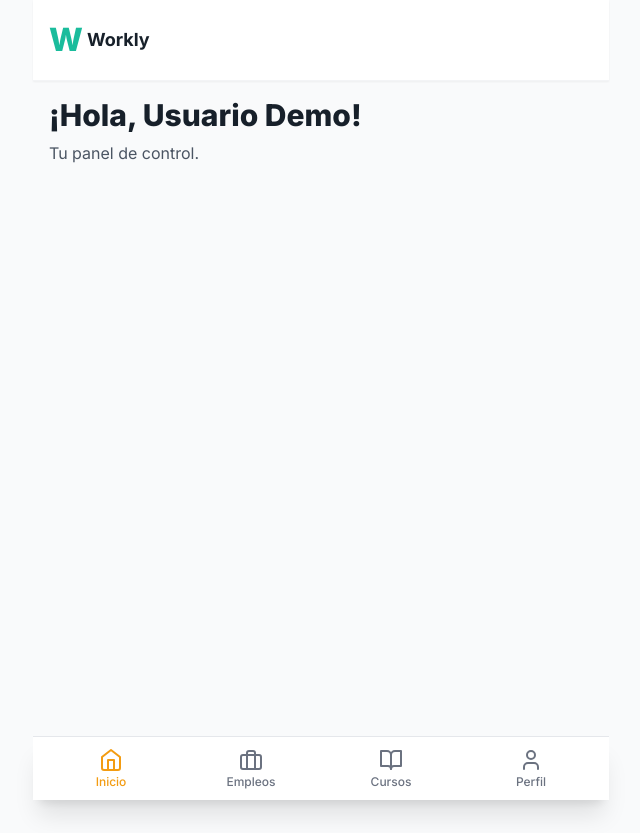
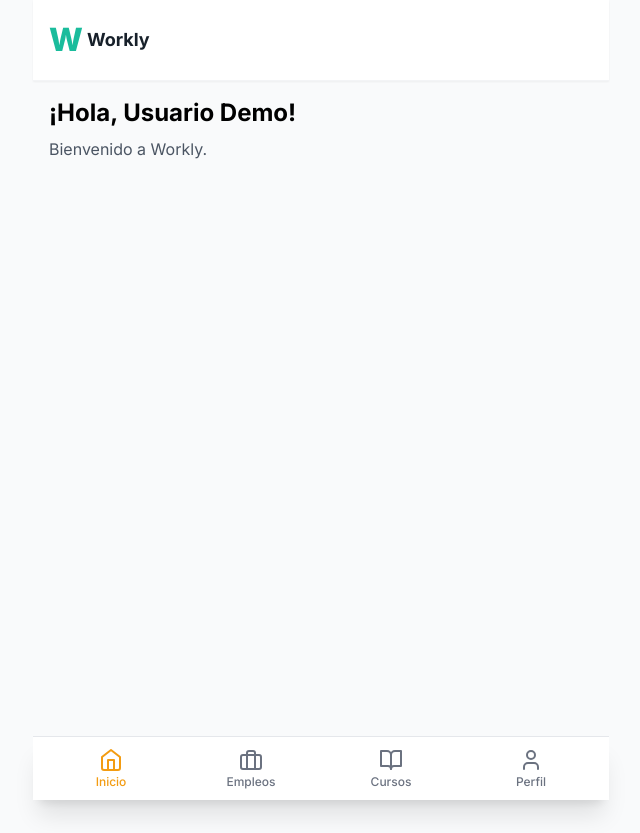
Before and after one commit to swiipw/workly-react-clean, a React (Create React App) app: page / in a window 1280 px wide. Both pictures are taken after a click on the button "Iniciar Sesión". Shown: the whole page, without its empty margins (319-959 px from the left). Built offline with nearby package versions, Linux system fonts and the light colour scheme.

Commit message:
Update HomeScreen.js

```diff
--- a/src/screens/HomeScreen.js
+++ b/src/screens/HomeScreen.js
@@ -2,9 +2,9 @@ import React from 'react';
 
 const HomeScreen = ({ user }) => {
     return (
-        <div className="p-4 animate-fade-in-up">
-            <h2 className="text-3xl font-extrabold text-[#17202A]">¡Hola, {user.name}!</h2>
-            <p className="text-gray-600 mt-2">Tu panel de control.</p>
+        <div className="p-4">
+            <h2 className="text-2xl font-bold">¡Hola, {user.name}!</h2>
+            <p className="text-gray-600 mt-2">Bienvenido a Workly.</p>
         </div>
     );
 };
```
